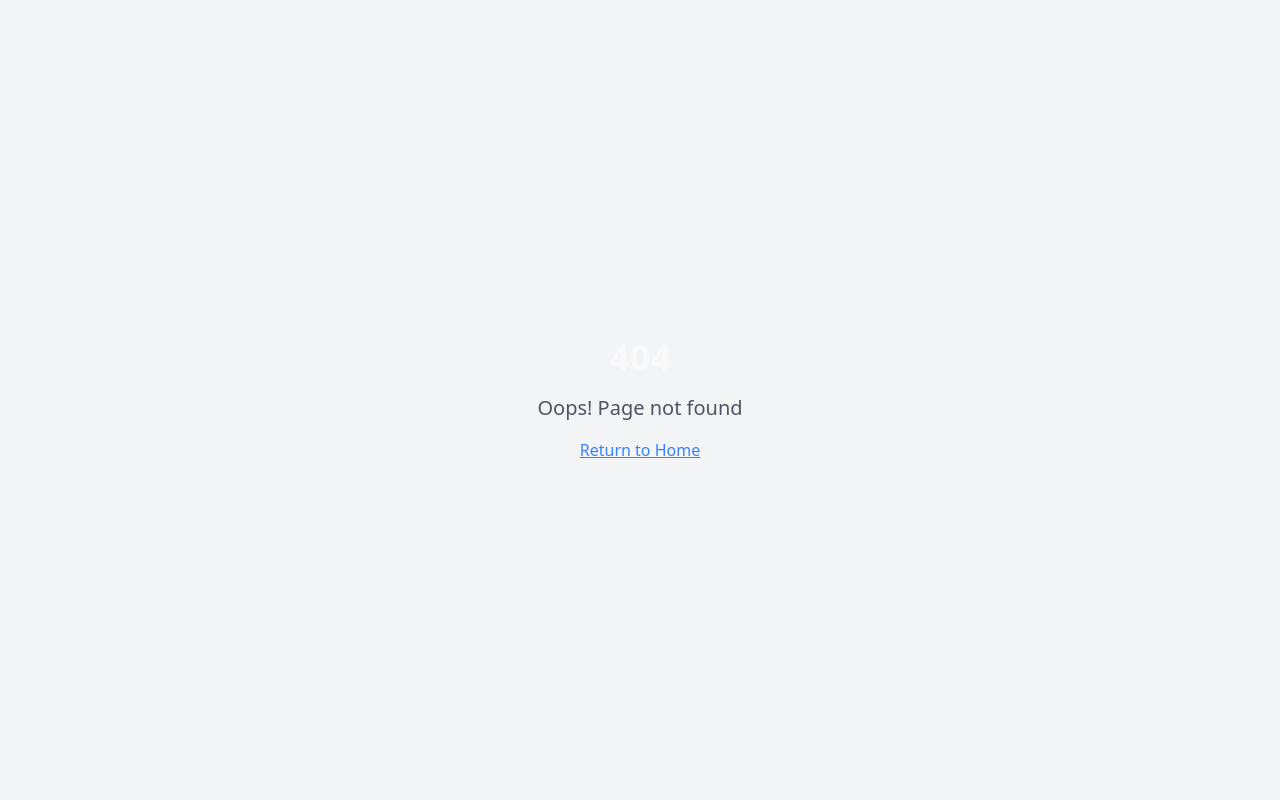
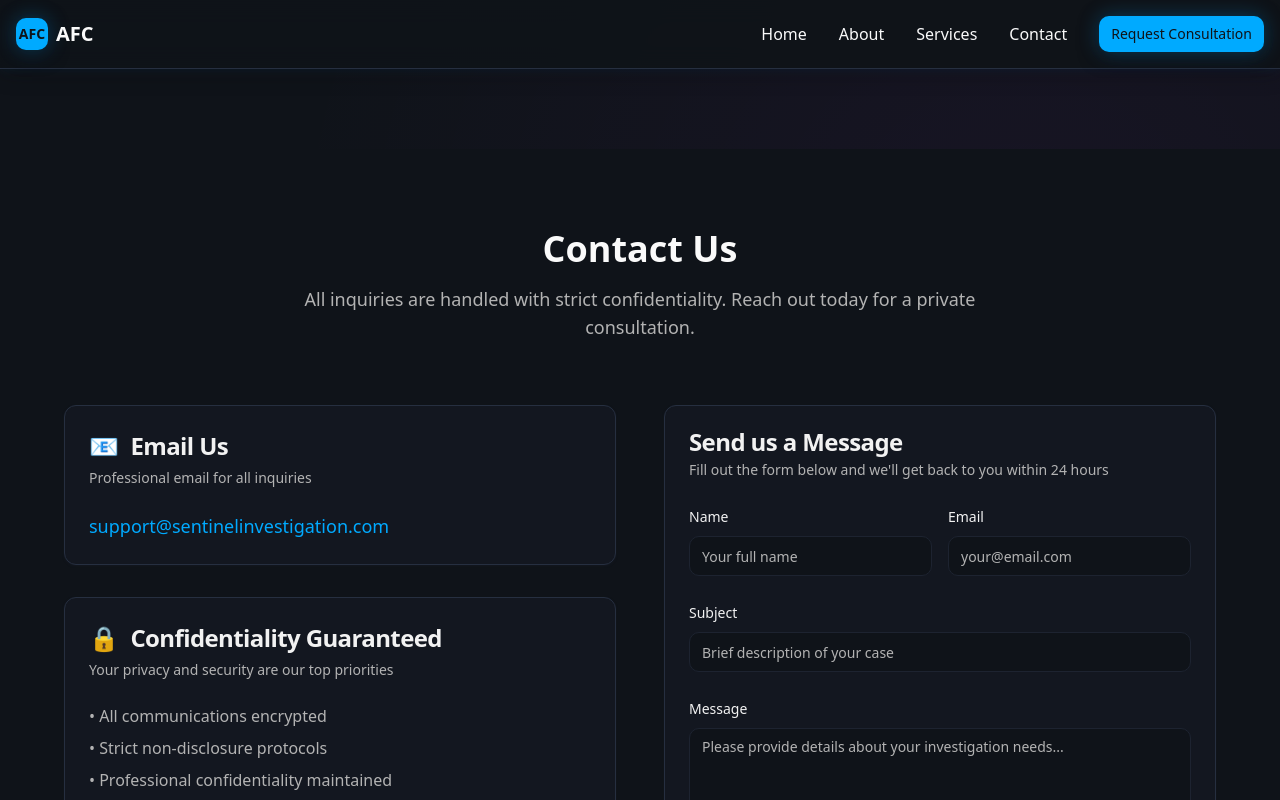
Before and after one commit to AFC-ant/truth-finder-labs, a React (Vite) app: page /contact in a window 1280 px wide. Before the commit this address had no page. Shown: the top 800 px of the page. Built offline with nearby package versions, Linux system fonts and the light colour scheme.

Commit message:
Refactor: Change name and structure
Update company name to AFC.
Restructure the application to support multiple pages by creating separate routes for About, Services, and Contact sections.

```diff
--- a/index.html
+++ b/index.html
@@ -3,12 +3,12 @@
   <head>
     <meta charset="UTF-8" />
     <meta name="viewport" content="width=device-width, initial-scale=1.0" />
-    <title>Forensic Lab Team | Professional Cyber Investigations & Digital Forensics</title>
+    <title>AFC | Advanced Forensic Consulting</title>
     <meta name="description" content="Professional cyber investigations, digital forensics, and crypto asset tracing services. Trusted worldwide for confidential and legally admissible investigations." />
-    <meta name="author" content="Forensic Lab Team" />
+    <meta name="author" content="AFC" />
     <meta name="keywords" content="cyber investigations, digital forensics, crypto tracing, blockchain analysis, cybercrime, fraud investigation" />
 
-    <meta property="og:title" content="Forensic Lab Team | Professional Cyber Investigations & Digital Forensics" />
+    <meta property="og:title" content="AFC | Advanced Forensic Consulting" />
     <meta property="og:description" content="Professional cyber investigations, digital forensics, and crypto asset tracing services. Trusted worldwide for confidential and legally admissible investigations." />
     <meta property="og:type" content="website" />
     <meta property="og:image" content="https://lovable.dev/opengraph-image-p98pqg.png" />
--- a/src/App.tsx
+++ b/src/App.tsx
@@ -4,6 +4,9 @@ import { TooltipProvider } from "@/components/ui/tooltip";
 import { QueryClient, QueryClientProvider } from "@tanstack/react-query";
 import { BrowserRouter, Routes, Route } from "react-router-dom";
 import Home from "./pages/Home";
+import About from "./pages/About";
+import Services from "./pages/Services";
+import Contact from "./pages/Contact";
 import PrivacyPolicy from "./pages/PrivacyPolicy";
 import TermsOfService from "./pages/TermsOfService";
 import Disclaimer from "./pages/Disclaimer";
@@ -19,6 +22,9 @@ const App = () => (
       <BrowserRouter>
         <Routes>
           <Route path="/" element={<Home />} />
+          <Route path="/about" element={<About />} />
+          <Route path="/services" element={<Services />} />
+          <Route path="/contact" element={<Contact />} />
           <Route path="/privacy-policy" element={<PrivacyPolicy />} />
           <Route path="/terms-of-service" element={<TermsOfService />} />
           <Route path="/disclaimer" element={<Disclaimer />} />
--- a/src/components/Navigation.tsx
+++ b/src/components/Navigation.tsx
@@ -7,9 +7,9 @@ const Navigation = () => {
       <div className="container mx-auto px-4 py-4 flex items-center justify-between">
         <Link to="/" className="flex items-center space-x-2 hover:scale-105 transition-transform">
           <div className="w-8 h-8 bg-primary rounded-md flex items-center justify-center cyber-glow">
-            <span className="text-primary-foreground font-bold text-sm">SI</span>
+            <span className="text-primary-foreground font-bold text-sm">AFC</span>
           </div>
-          <span className="font-semibold text-xl text-foreground hover:text-primary transition-colors">Sentinel Investigation</span>
+          <span className="font-semibold text-xl text-foreground hover:text-primary transition-colors">AFC</span>
         </Link>
 
         <div className="hidden md:flex items-center space-x-8">
@@ -19,47 +19,29 @@ const Navigation = () => {
           >
             Home
           </Link>
-          <a
-            href="#about"
-            className="text-foreground hover:text-primary transition-colors cursor-pointer relative after:content-[''] after:absolute after:w-0 after:h-0.5 after:bg-primary after:left-0 after:-bottom-1 after:transition-all after:duration-300 hover:after:w-full"
-            onClick={(e) => {
-              e.preventDefault();
-              const element = document.getElementById('about');
-              element?.scrollIntoView({ behavior: 'smooth' });
-            }}
+          <Link
+            to="/about"
+            className="text-foreground hover:text-primary transition-colors relative after:content-[''] after:absolute after:w-0 after:h-0.5 after:bg-primary after:left-0 after:-bottom-1 after:transition-all after:duration-300 hover:after:w-full"
           >
             About
-          </a>
-          <a
-            href="#services"
-            className="text-foreground hover:text-primary transition-colors cursor-pointer relative after:content-[''] after:absolute after:w-0 after:h-0.5 after:bg-primary after:left-0 after:-bottom-1 after:transition-all after:duration-300 hover:after:w-full"
-            onClick={(e) => {
-              e.preventDefault();
-              const element = document.getElementById('services');
-              element?.scrollIntoView({ behavior: 'smooth' });
-            }}
+          </Link>
+          <Link
+            to="/services"
+            className="text-foreground hover:text-primary transition-colors relative after:content-[''] after:absolute after:w-0 after:h-0.5 after:bg-primary after:left-0 after:-bottom-1 after:transition-all after:duration-300 hover:after:w-full"
           >
             Services
-          </a>
-          <a
-            href="#contact"
-            className="text-foreground hover:text-primary transition-colors cursor-pointer relative after:content-[''] after:absolute after:w-0 after:h-0.5 after:bg-primary after:left-0 after:-bottom-1 after:transition-all after:duration-300 hover:after:w-full"
-            onClick={(e) => {
-              e.preventDefault();
-              const element = document.getElementById('contact');
-              element?.scrollIntoView({ behavior: 'smooth' });
-            }}
+          </Link>
+          <Link
+            to="/contact"
+            className="text-foreground hover:text-primary transition-colors relative after:content-[''] after:absolute after:w-0 after:h-0.5 after:bg-primary after:left-0 after:-bottom-1 after:transition-all after:duration-300 hover:after:w-full"
           >
             Contact
-          </a>
+          </Link>
           <Button
             variant="default"
             size="sm"
             className="cyber-glow hover:shadow-neon transition-all duration-300"
-            onClick={() => {
-              const element = document.getElementById('contact');
-              element?.scrollIntoView({ behavior: 'smooth' });
-            }}
+            onClick={() => window.location.href = '/contact'}
           >
             Request Consultation
           </Button>
--- /dev/null
+++ b/src/pages/About.tsx
@@ -0,0 +1,17 @@
+import Navigation from "@/components/Navigation";
+import AboutSection from "@/components/AboutSection";
+import Footer from "@/components/Footer";
+
+const About = () => {
+  return (
+    <div className="min-h-screen">
+      <Navigation />
+      <main className="pt-20">
+        <AboutSection />
+      </main>
+      <Footer />
+    </div>
+  );
+};
+
+export default About;
--- /dev/null
+++ b/src/pages/Contact.tsx
@@ -0,0 +1,17 @@
+import Navigation from "@/components/Navigation";
+import ContactSection from "@/components/ContactSection";
+import Footer from "@/components/Footer";
+
+const Contact = () => {
+  return (
+    <div className="min-h-screen">
+      <Navigation />
+      <main className="pt-20">
+        <ContactSection />
+      </main>
+      <Footer />
+    </div>
+  );
+};
+
+export default Contact;
--- a/src/pages/Home.tsx
+++ b/src/pages/Home.tsx
@@ -1,9 +1,6 @@
 import Navigation from "@/components/Navigation";
 import HeroSection from "@/components/HeroSection";
-import AboutSection from "@/components/AboutSection";
-import ServicesSection from "@/components/ServicesSection";
 import WhyChooseSection from "@/components/WhyChooseSection";
-import ContactSection from "@/components/ContactSection";
 import Footer from "@/components/Footer";
 
 const Home = () => {
@@ -12,10 +9,7 @@ const Home = () => {
       <Navigation />
       <main>
         <HeroSection />
-        <AboutSection />
-        <ServicesSection />
         <WhyChooseSection />
-        <ContactSection />
       </main>
       <Footer />
     </div>
--- /dev/null
+++ b/src/pages/Services.tsx
@@ -0,0 +1,17 @@
+import Navigation from "@/components/Navigation";
+import ServicesSection from "@/components/ServicesSection";
+import Footer from "@/components/Footer";
+
+const Services = () => {
+  return (
+    <div className="min-h-screen">
+      <Navigation />
+      <main className="pt-20">
+        <ServicesSection />
+      </main>
+      <Footer />
+    </div>
+  );
+};
+
+export default Services;
```
